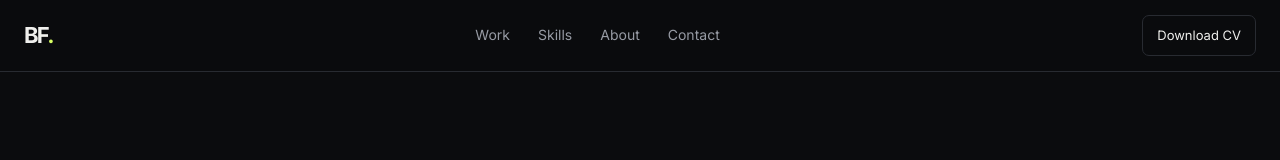
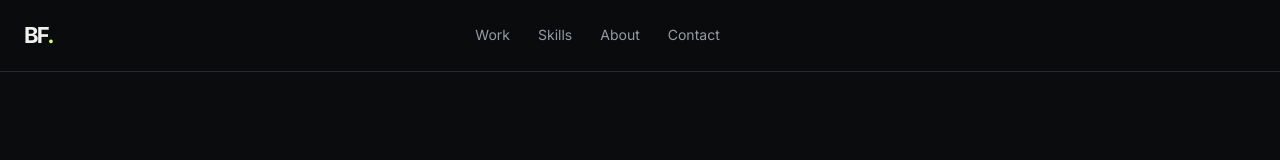
Before and after one commit to Basselfathy/basselfathy, a plain HTML site: page index.html in a window 1280 px wide. Shown: the top 160 px of the page. Drawn offline with Linux system fonts and the light colour scheme.

Commit message:
Hide header CTA element
Change header CTA visibility to hidden.

```diff
--- a/styles.css
+++ b/styles.css
@@ -21,7 +21,7 @@ button { font: inherit; }
 .brand span, .hero h1 span { color: var(--accent); }
 nav { display: flex; gap: 28px; font-size: 14px; color: var(--muted); }
 nav a:hover, .text-link:hover, .project-card a:hover { color: var(--accent); }
-.header-cta { border: 1px solid var(--line); padding: 9px 14px; font-size: 13px; border-radius: 7px; }
+.header-cta { border: 1px solid var(--line); padding: 9px 14px; font-size: 13px; border-radius: 7px; visibility: hidden;}
 .header-cta:hover { border-color: var(--accent); color: var(--accent); }
 
 .hero { padding: 130px 0 110px; max-width: 1050px; }
```
